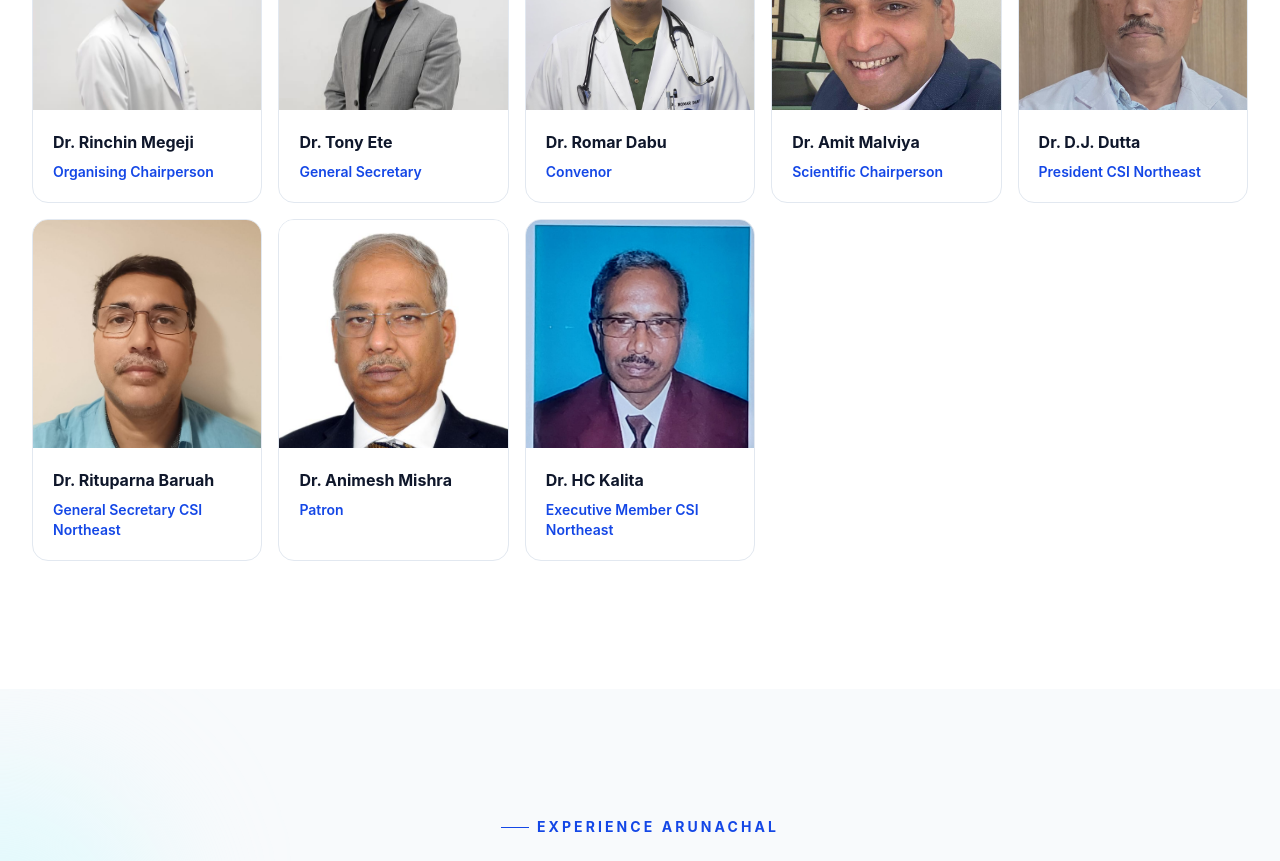
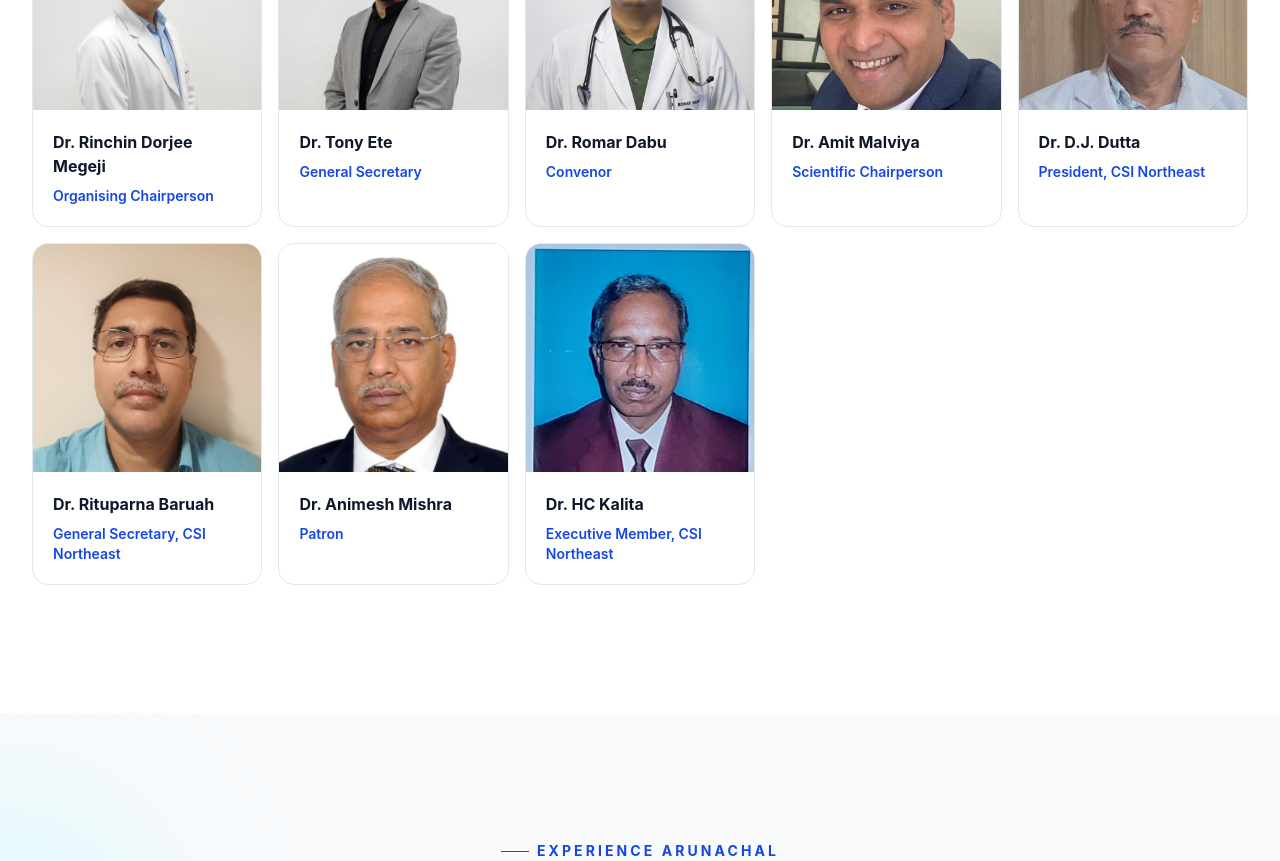
Before and after one commit to tunu7/cardioconarunachal, a React (Vite) app: page / in a window 1280 px wide. Shown: the part 5460-6321 px from the top of the page. Built offline with nearby package versions, Linux system fonts and the light colour scheme.

Commit message:
title updated

```diff
--- a/src/pages/Home.jsx
+++ b/src/pages/Home.jsx
@@ -106,7 +106,7 @@ function Home() {
 
   const leadership = [
     {
-      name: "Dr. Rinchin Megeji",
+      name: "Dr. Rinchin Dorjee Megeji",
       role: "Organising Chairperson",
       image: rinchinMegeji,
     },
@@ -127,12 +127,12 @@ function Home() {
     },
     {
       name: "Dr. D.J. Dutta",
-      role: "President CSI Northeast",
+      role: "President, CSI Northeast",
       image: djdutta,
     },
     {
       name: "Dr. Rituparna Baruah",
-      role: "General Secretary CSI Northeast",
+      role: "General Secretary, CSI Northeast",
       image: rituparnabaruah,
     },
     {
@@ -142,7 +142,7 @@ function Home() {
     },
     {
       name: "Dr. HC Kalita",
-      role: "Executive Member CSI Northeast",
+      role: "Executive Member, CSI Northeast",
       image: hckalita,
     },
   ];
--- a/src/pages/Registration.jsx
+++ b/src/pages/Registration.jsx
@@ -515,15 +515,15 @@ function Registration() {
                       </td>
 
                       <td className="px-5 py-5 text-center font-semibold text-slate-700">
-                        ₹5,000
-                      </td>
-
-                      <td className="px-5 py-5 text-center font-semibold text-slate-700">
                         ₹10,000
                       </td>
 
                       <td className="px-5 py-5 text-center font-semibold text-slate-700">
                         ₹15,000
+                      </td>
+
+                      <td className="px-5 py-5 text-center font-semibold text-slate-700">
+                        ₹20,000
                       </td>
                     </tr>
                   </tbody>
```
